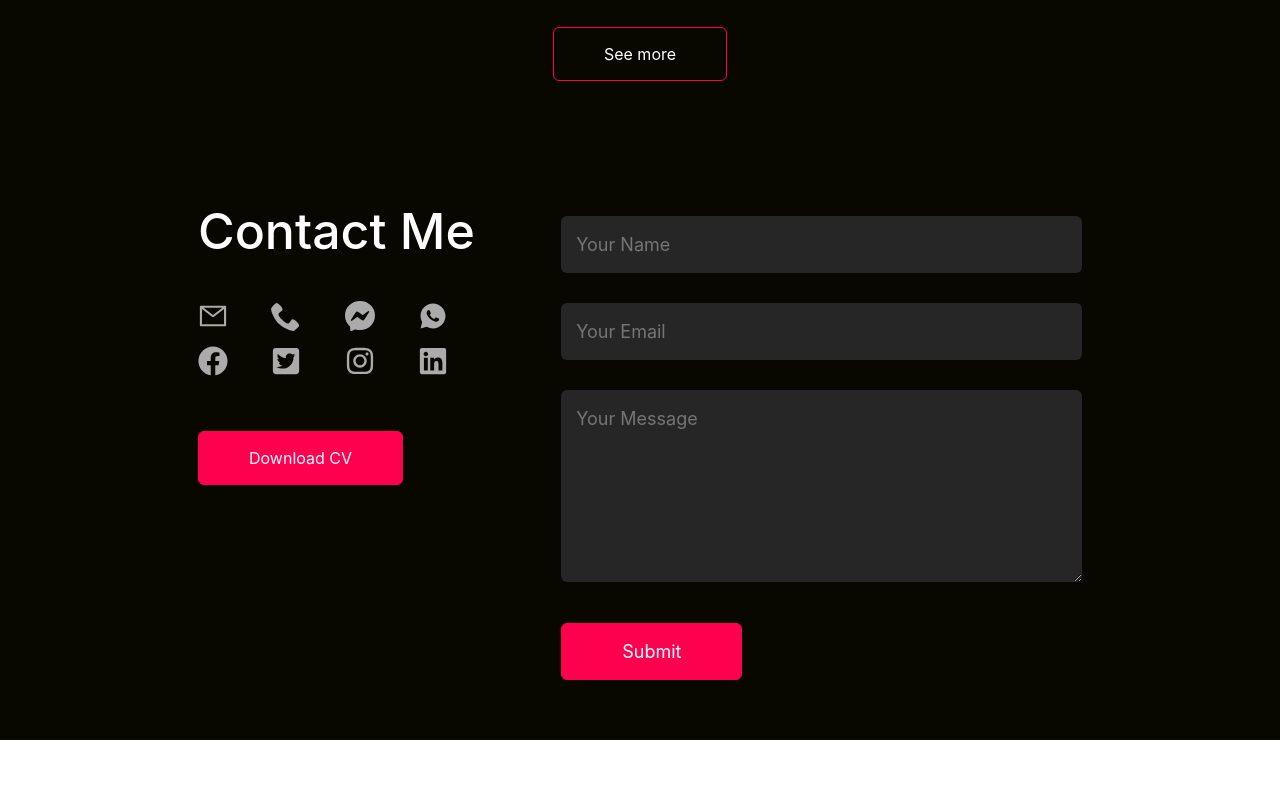
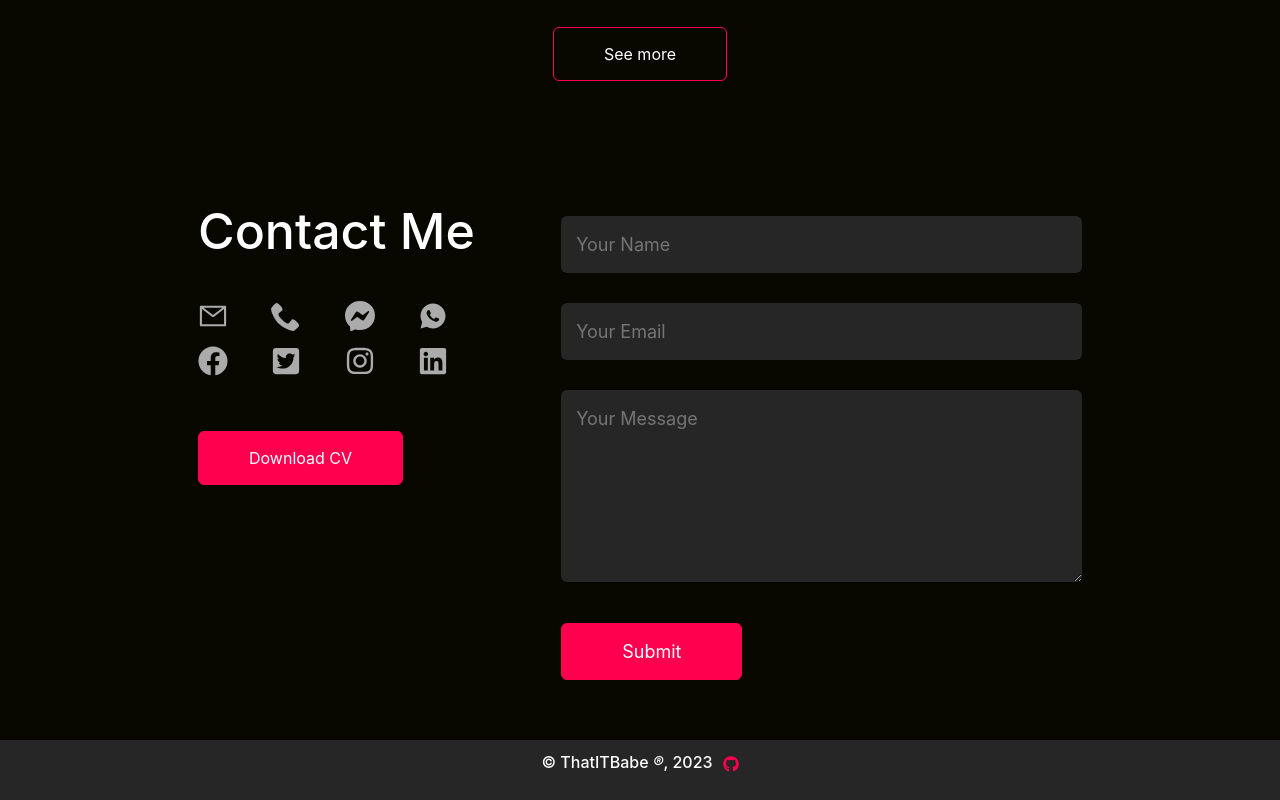
Before and after one commit to ThatITBabe/styledportfolio, a React (Create React App) app: page / in a window 1280 px wide. Shown: the part 2889-3689 px from the top of the page. Before the commit the page ends 3629 px from the top, so only its background shows below. Built offline with nearby package versions, Linux system fonts and the light colour scheme.

Commit message:
final touch

```diff
--- a/src/App.js
+++ b/src/App.js
@@ -17,7 +17,7 @@ const App = () => {
       <Services/>
       <Portfolio/>
       <Contact/>
-      {/* <Footer/> */}
+      <Footer/>
       <ScrollToTop/>
     </div>
   )
--- a/src/Components/scrollToTop/scroll.css
+++ b/src/Components/scrollToTop/scroll.css
@@ -1,6 +1,7 @@
 .scroll-to-top-button {
     position: fixed;
     bottom: 20px;
+    /* bottom: 70px; */
     right: 20px;
     opacity: 0;
     visibility: hidden;
```
